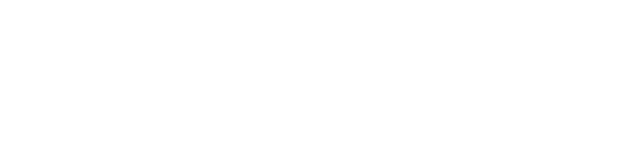
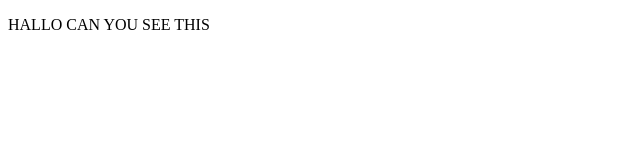
Before and after one commit to PrincessBS22/141-group-project, a plain HTML site: page index.html in a window 1280 px wide. Shown: the whole page, without its empty margins (0-640 px from the left). Drawn offline with Linux system fonts and the light colour scheme; files whose address does not match are found by name.

Commit message:
firstTaliaUpdate

```diff
--- a/index.html
+++ b/index.html
@@ -16,7 +16,7 @@
 
 			</div>
 			<div id="content">
-
+			<p>HALLO CAN YOU SEE THIS</p>
 			</div>
 		</div>
 	</body>
```
